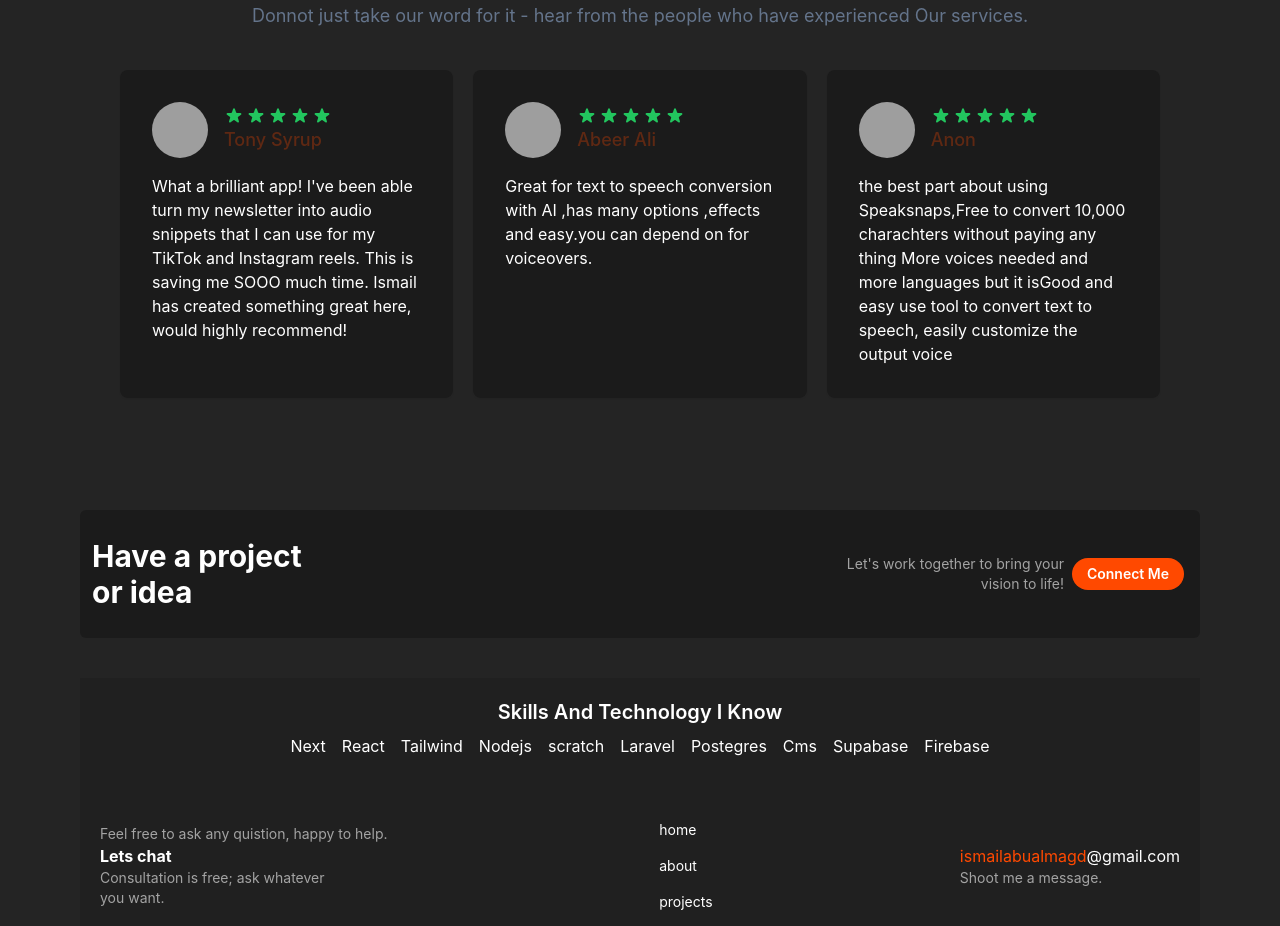
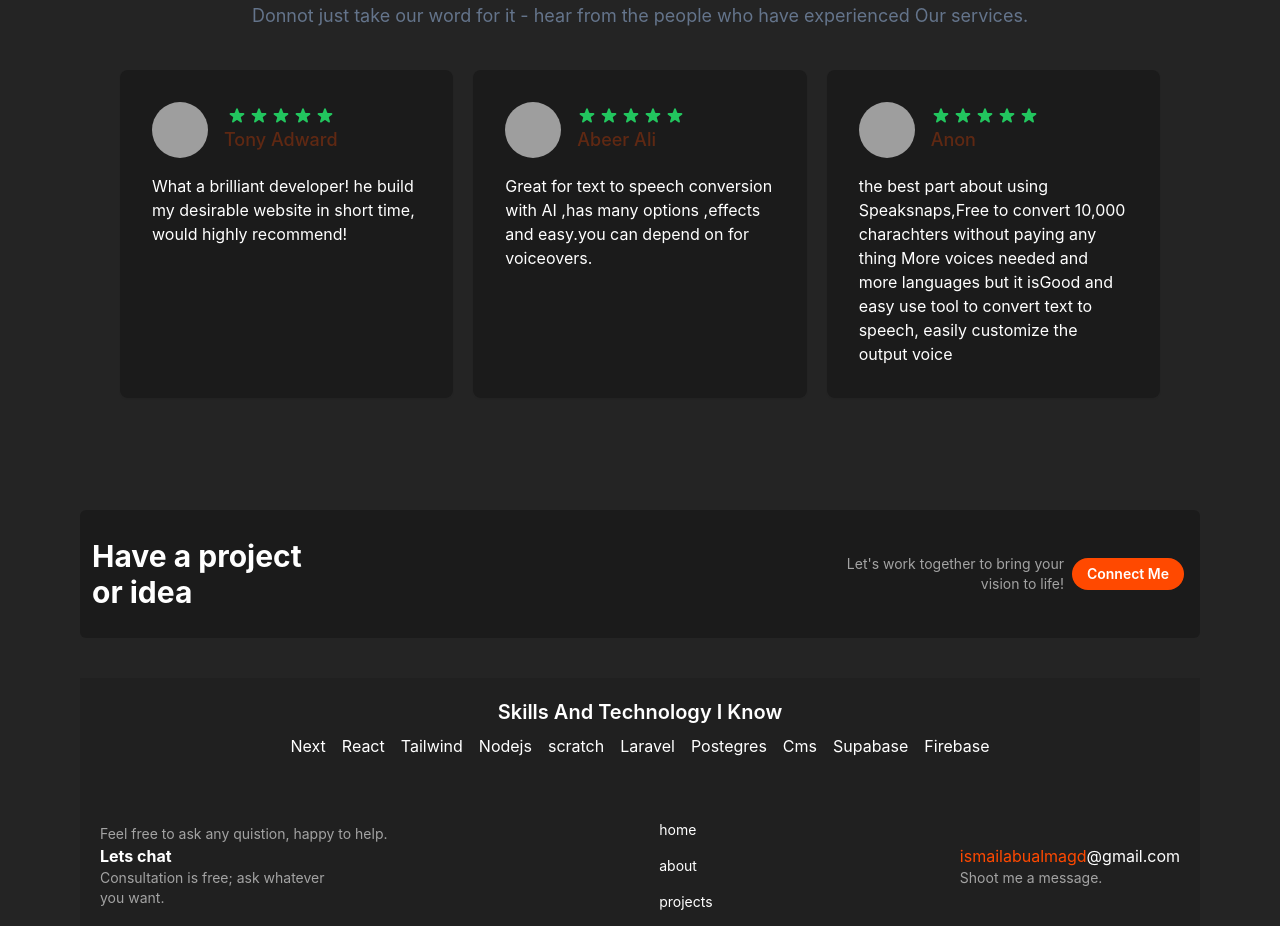
Before and after one commit to abualmagd/black, a React (Vite) app: page / in a window 1280 px wide. Shown: the part 2200-3126 px from the top of the page. Built offline with nearby package versions, Linux system fonts and the light colour scheme; grey boxes are pictures that could not be loaded.

Commit message:
finished totally5

```diff
--- a/src/data/const.js
+++ b/src/data/const.js
@@ -78,10 +78,10 @@ export const myProjects = [
 
 export const miniTestMonialdata = [
   {
-    name: "Tony Syrup",
+    name: "Tony Adward",
     image: "./src/assets/hl.png",
     content:
-      "What a brilliant app! I've been able turn my newsletter into audio snippets that I can use for my TikTok and Instagram reels. This is saving me SOOO much time. Ismail has created something great here, would highly recommend!",
+      "What a brilliant developer! he build my desirable website in short time, would highly recommend!",
     url: "https://x.com/tony_syrup",
     platform: "twitter",
   },
```
